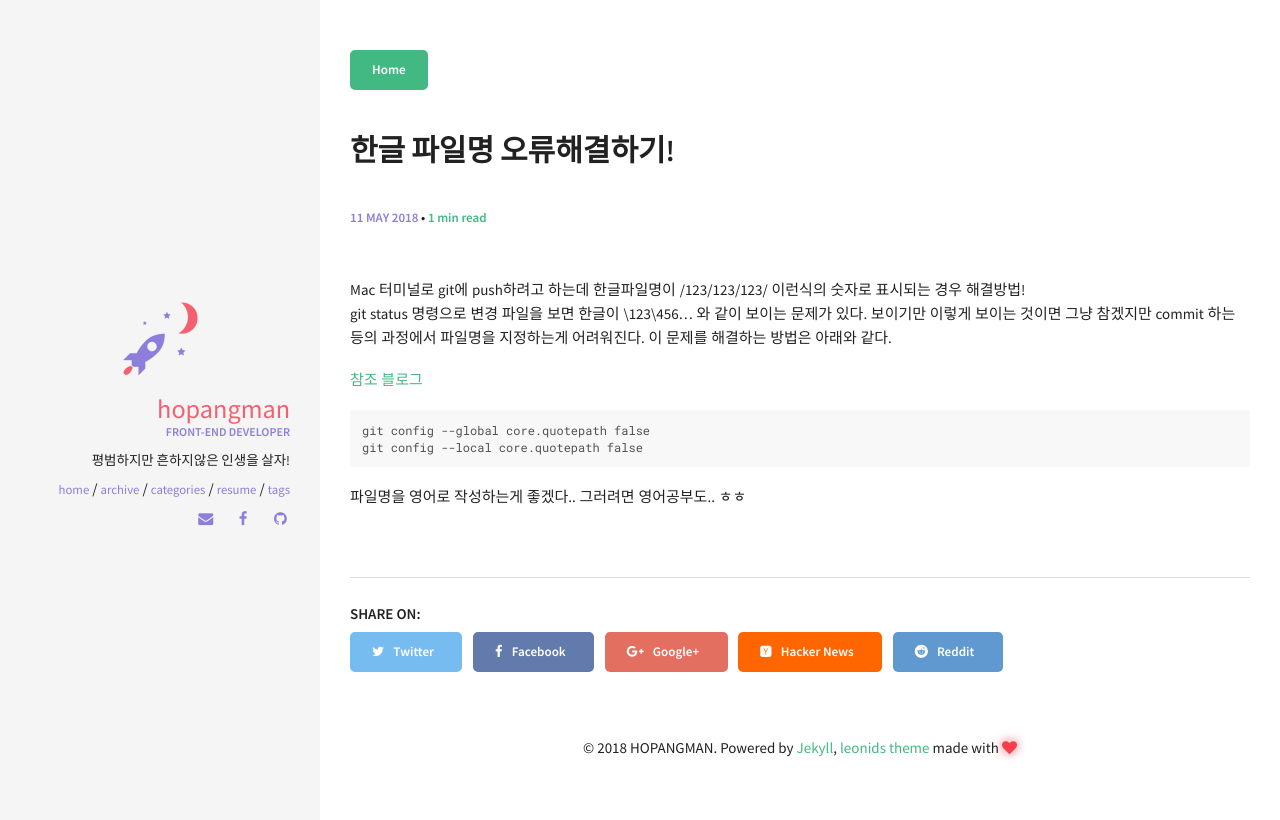
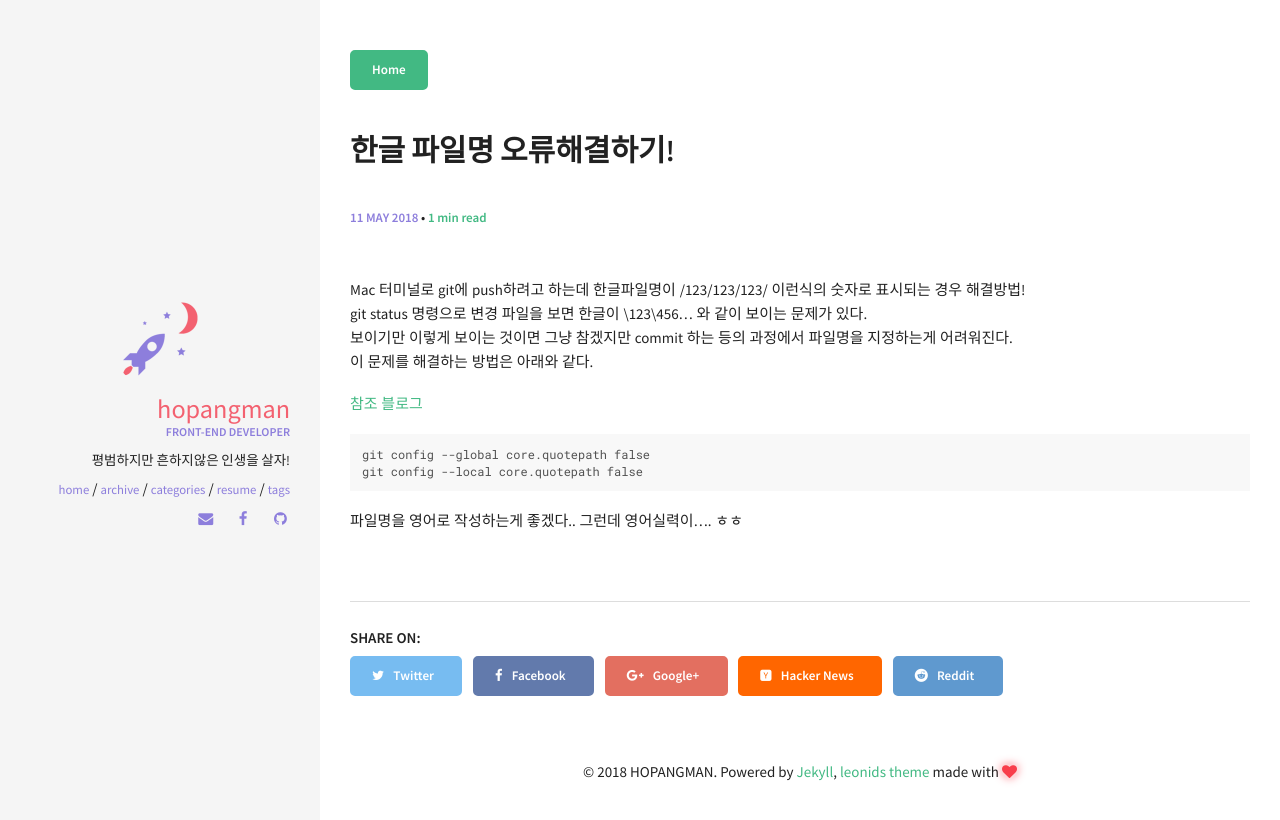
Before and after one commit to hopangman/hopangman.github.io, a Jekyll site: the page built from _posts/Tip/2018-05-10-FileNameSetting.md, in a window 1280 px wide. Shown: the top 820 px of the page. Built offline with Jekyll 4.4.1, drawn with Linux system fonts in a browser that asks for light colours; comment, search, counter and statistics services are not loaded.

Commit message:
Tip File Name Setting

````diff
--- a/_posts/Tip/2018-05-10-FileNameSetting.md
+++ b/_posts/Tip/2018-05-10-FileNameSetting.md
@@ -7,7 +7,9 @@ comments: true
 ---
 Mac 터미널로 git에 push하려고 하는데 한글파일명이 /123/123/123/ 이런식의 숫자로 표시되는 경우 해결방법!
 <!--more-->
-git status 명령으로 변경 파일을 보면 한글이 \123\456... 와 같이 보이는 문제가 있다. 보이기만 이렇게 보이는 것이면 그냥 참겠지만 commit 하는 등의 과정에서 파일명을 지정하는게 어려워진다. 이 문제를 해결하는 방법은 아래와 같다.
+git status 명령으로 변경 파일을 보면 한글이 \123\456... 와 같이 보이는 문제가 있다.
+보이기만 이렇게 보이는 것이면 그냥 참겠지만 commit 하는 등의 과정에서 파일명을 지정하는게 어려워진다.
+이 문제를 해결하는 방법은 아래와 같다.
 
 [참조 블로그](https://blog.asamaru.net/2017/06/26/mac-os-git-korean-file-name-corequotepath/)
 
@@ -16,4 +18,4 @@ git config --global core.quotepath false
 git config --local core.quotepath false
 ```
 파일명을 영어로 작성하는게 좋겠다..
-그러려면 영어공부도.. ㅎㅎ
+그런데 영어실력이.... ㅎㅎ
````
